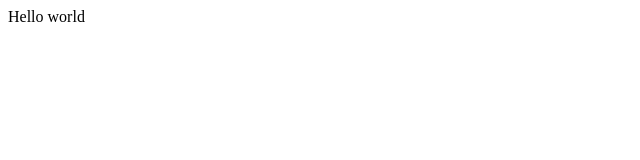
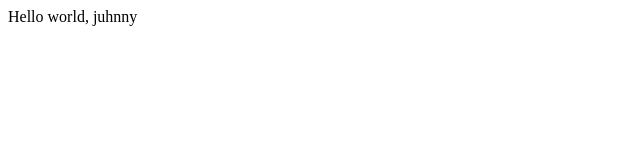
Before and after one commit to juhnny/opentutorials-juhnny, a plain HTML site: page index.html in a window 1280 px wide. Shown: the full height of the page, 0-640 px from the left. Drawn offline with Linux system fonts and the light colour scheme.

Commit message:
change index.html

```diff
--- a/index.html
+++ b/index.html
@@ -19,6 +19,6 @@
     </head>
 
     <body>
-        Hello world
+        Hello world, juhnny
     </body>
 </html>
```
